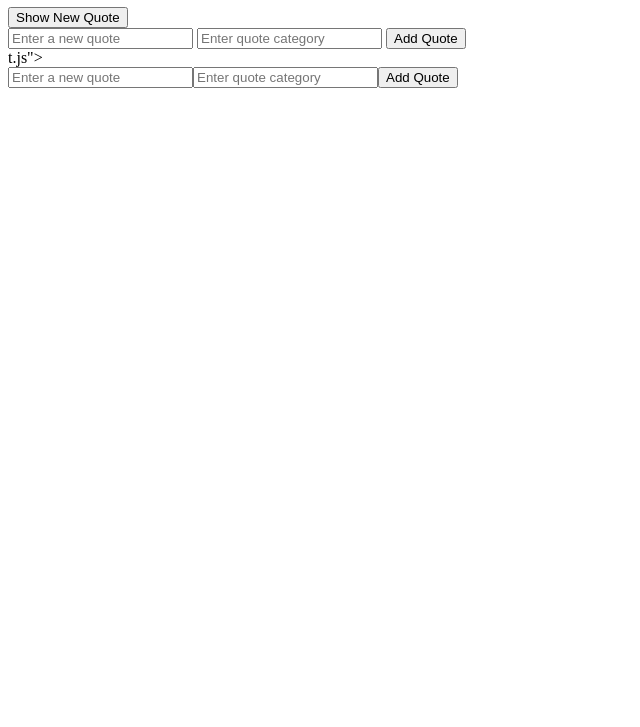
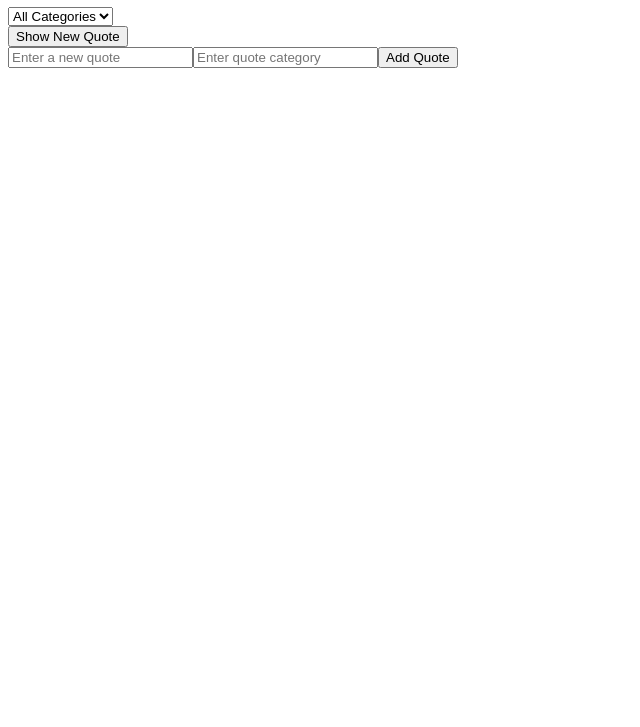
Before and after one commit to hawig12/alx_fe_javascript, a plain HTML site: page dom-manipulation/index.html in a window 1280 px wide. Shown: the part 73-800 px from the top of the page, without its empty margins (0-640 px from the left). Drawn offline with Linux system fonts and the light colour scheme.

Commit message:
Update index.html

```diff
--- a/dom-manipulation/index.html
+++ b/dom-manipulation/index.html
@@ -1,26 +1,28 @@
 <!DOCTYPE html>
 <html lang="en">
 <head>
-  <meta charset="UTF-8">
-  <meta name="viewport" content="width=device-width, initial-scale=1.0">
+  <meta charset="UTF-8" />
+  <meta name="viewport" content="width=device-width, initial-scale=1.0"/>
   <title>Dynamic Quote Generator</title>
 </head>
 <body>
   <h1>Dynamic Quote Generator</h1>
 
+  <!-- Category Filter Dropdown -->
+  <select id="categoryFilter" onchange="filterQuotes(this.value)">
+    <option value="all">All Categories</option>
+  </select>
+
+  <!-- Display Area for Random Quote -->
   <div id="quoteDisplay"></div>
 
+  <!-- Button to show random quote -->
   <button id="showQuoteBtn">Show New Quote</button>
 
-  <div>
-    <input id="newQuoteText" type="text" placeholder="Enter a new quote" />
-    <input id="newQuoteCategory" type="text" placeholder="Enter quote category" />
-    <button id="addQuoteBtn">Add Quote</button>
-  </div>
+  <!-- The add quote form will be generated here -->
 
   <script src="script.js"></script>
 </body>
 </html>
-t.js"></script>
-</body>
+
 </html>
```
